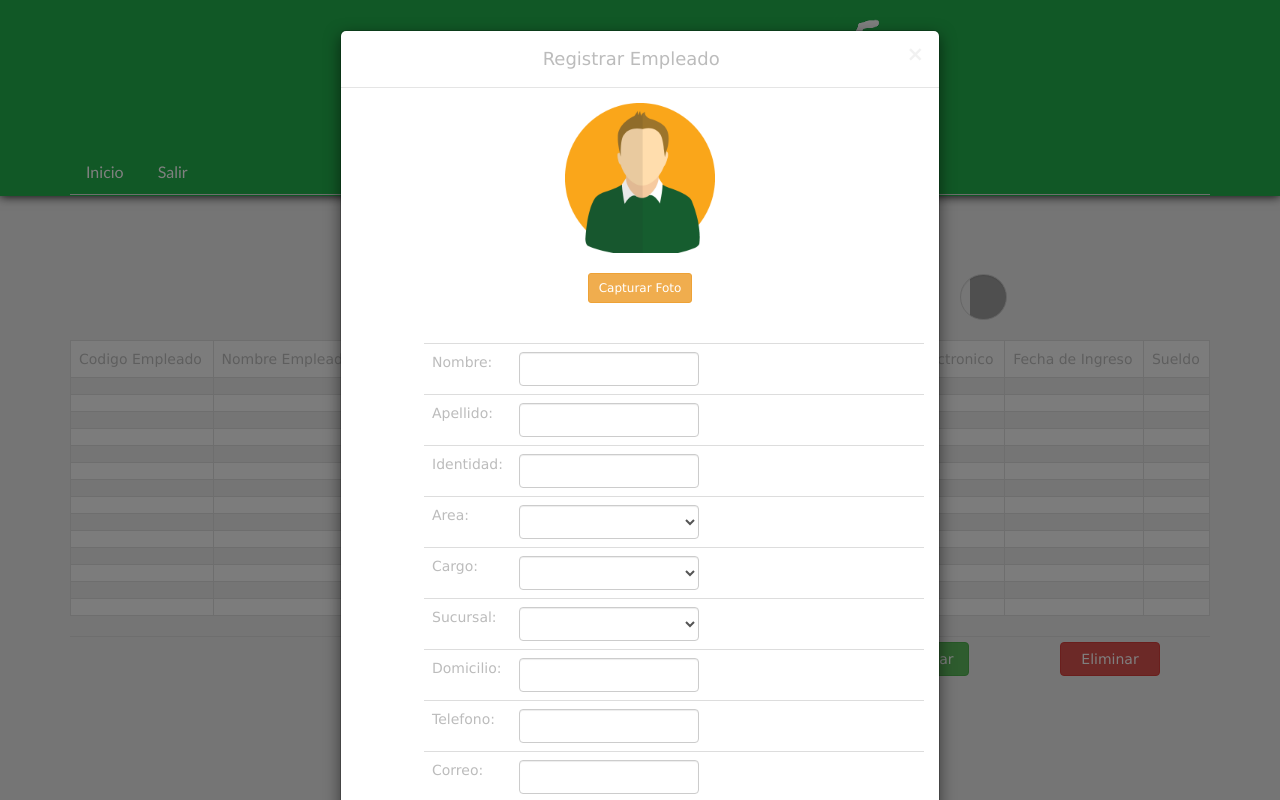
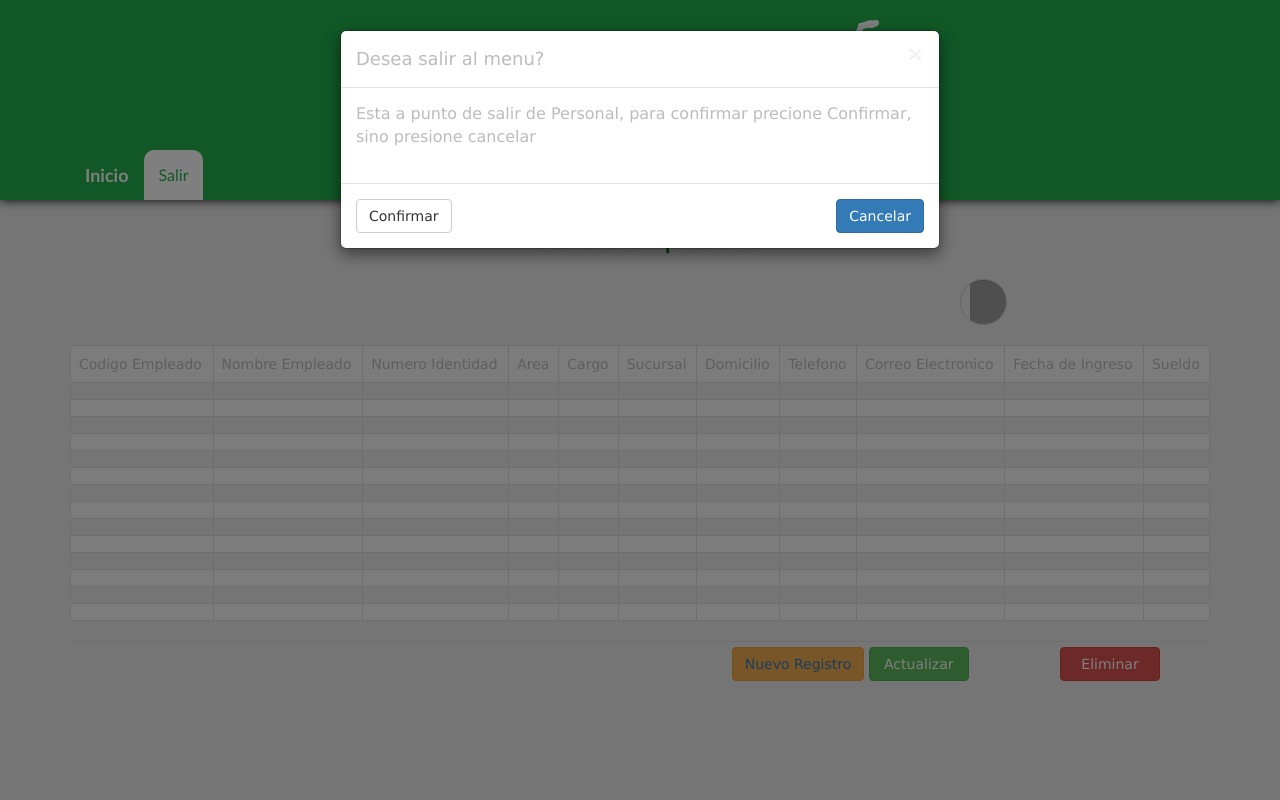
Before and after one commit to SupermerPOO/SupermerPOO, a PHP site: page /personal.php in a window 1280 px wide, after a click on "Salir". Run offline with PHP 8.4, Linux system fonts and the light colour scheme; lists and menus that the app fills with data are empty; grey boxes are pictures that could not be loaded.

Commit message:
Agregue una modal en salir de personal

```diff
--- a/personal.php
+++ b/personal.php
@@ -10,24 +10,44 @@
 	<script type="text/javascript" src="js/bootstrap.min.js"></script>
 </head>
 <body>
-   <header class="bs-docs-nav navbar navbar-static-top" id="top">
+   <header>
       <div>
-      <img  class="logo img-responsive" src="img/titulo4.png" align="center" width="500px" height="150px" hspace="450px">
+    	<img  class="logo img-responsive" src="img/titulo4.png" align="center" width="500px" height="100px" hspace="450px">
       </div>
       <div class="container">
     	<div class="navbar-header">
       		<button aria-controls="bs-navbar" aria-expanded="false" class="navbar-toggle collapsed" data-target="#bs-navbar" data-toggle="collapse" type="button">
         		<img src="img/icono-menu.png" style="width: 25px; height: 25px">
       		</button>
+      		<a href="lista_proveedores.php" class="navbar-brand"><label style="color: white; font-family: 'Trebuchet MS'">Inicio</label></a>
     	</div>
     	<nav class="navbar-collapse collapse" id="bs-navbar" aria-expanded="false" style="height: 1px;">
-			 	<ul class="nav nav-tabs">
-				  <li><a href="personal.php">Inicio</a></li>
-				  <li><a href="menu_administrador.php">Salir</a></li>
+      		<ul class="nav navbar-nav">
+        		<li class="texto-contenedor-1">
+	            	<a href="#" data-toggle="modal" data-target="#myModal">Salir</a>
+					<div id="myModal" class="modal fade" tabindex="-1" role="dialog">
+				  		<div class="modal-dialog" role="document">
+				    		<div class="modal-content">
+				      			<div class="modal-header">
+				        			<button type="button" class="close" data-dismiss="modal" aria-label="Close"><span aria-hidden="true">&times;</span></button>
+				        			<h4 class="modal-title">Desea salir al menu?</h4>
+				      			</div>
+					      			<div class="modal-body">
+								        <p>Esta a punto de salir de Personal, para confirmar precione Confirmar, sino presione cancelar</p>
+				    	  			</div>
+				      				<div class="modal-footer">
+				        			<form method="link" action="menu_administrador.php"><input type="submit" name="btn-confirmar" value="Confirmar" class="btn btn-default elemento_izquierda"></form>
+				        			<button type="button" class="btn btn-primary" data-dismiss="modal">Cancelar</button>
+				      				</div>
+				    		</div>
+				  		</div>
+					</div>
+	          	</li>
       		</ul>
     	</nav>
   	  </div>
     </header>
+
 
 <h2 style="color: green" align="center">Lista de empleados</h2>
 
```
Lines whose indentation alone changed are shown as unchanged.
